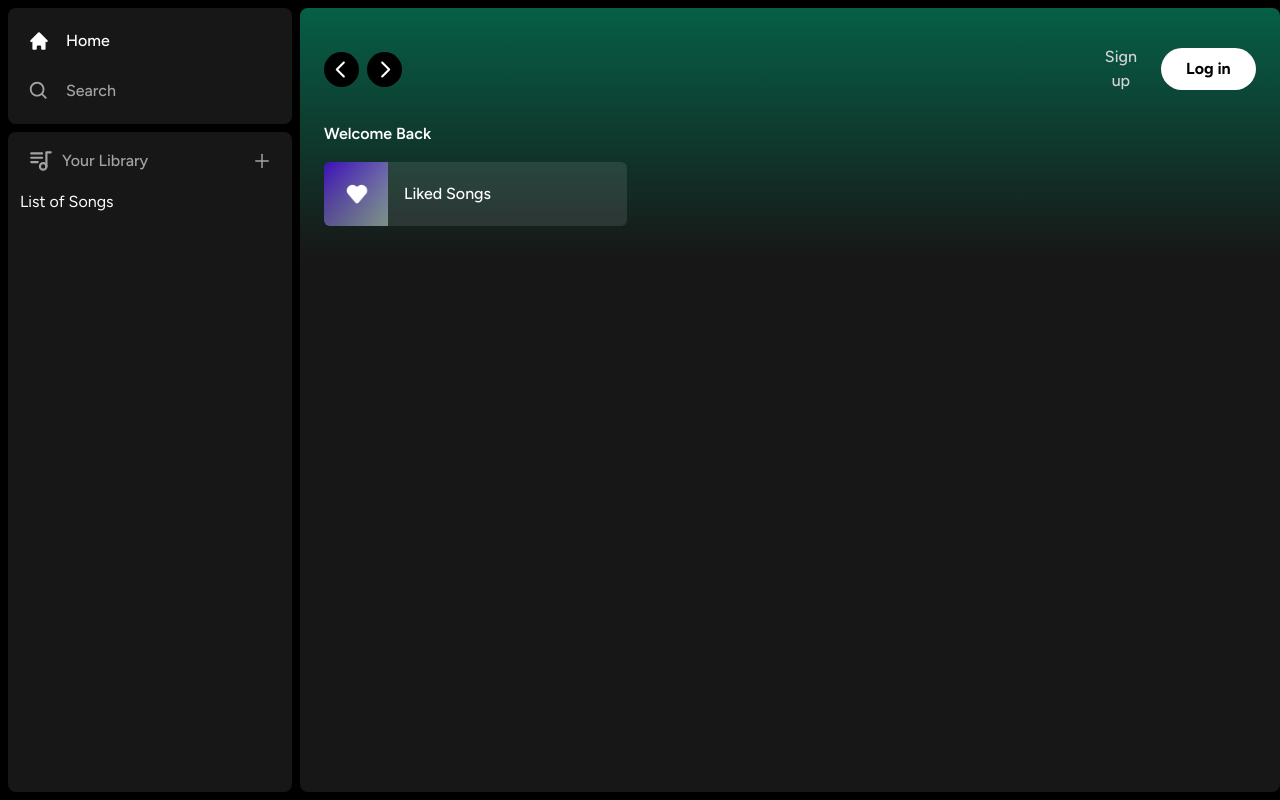
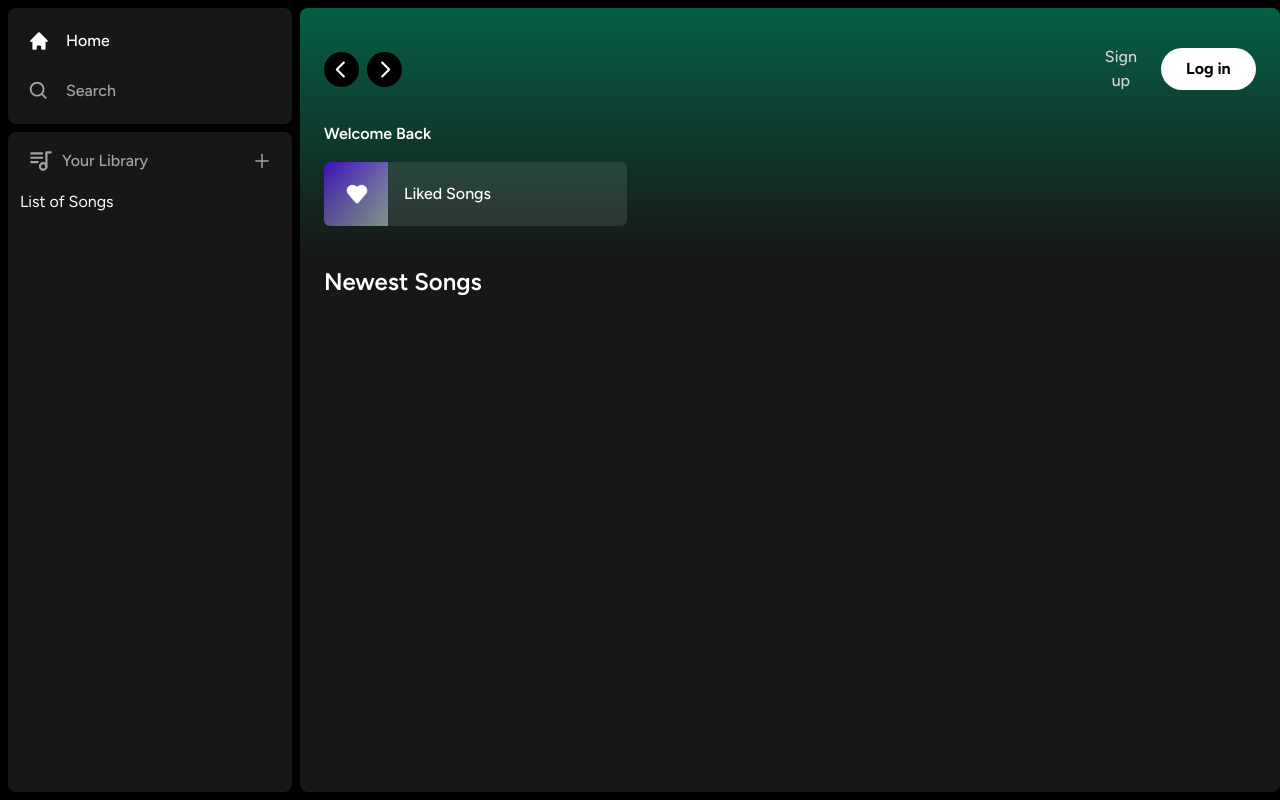
Before and after one commit to midcenturydude7/nextjs-spotify-clone-app, a Next.js app: page / in a window 1280 px wide. Built offline with nearby package versions, Linux system fonts and the light colour scheme.

Commit message:
Updated text for main page

```diff
--- a/app/(site)/page.tsx
+++ b/app/(site)/page.tsx
@@ -16,6 +16,11 @@
           </div>
         </div>
       </Header>
+      <div className="mt-2 mb-7 px-6">
+        <div className="flex justify-between items-center">
+          <h1 className="text-white text-2xl font-semibold">Newest Songs</h1>
+        </div>
+      </div>
     </div>
   );
 }
```
